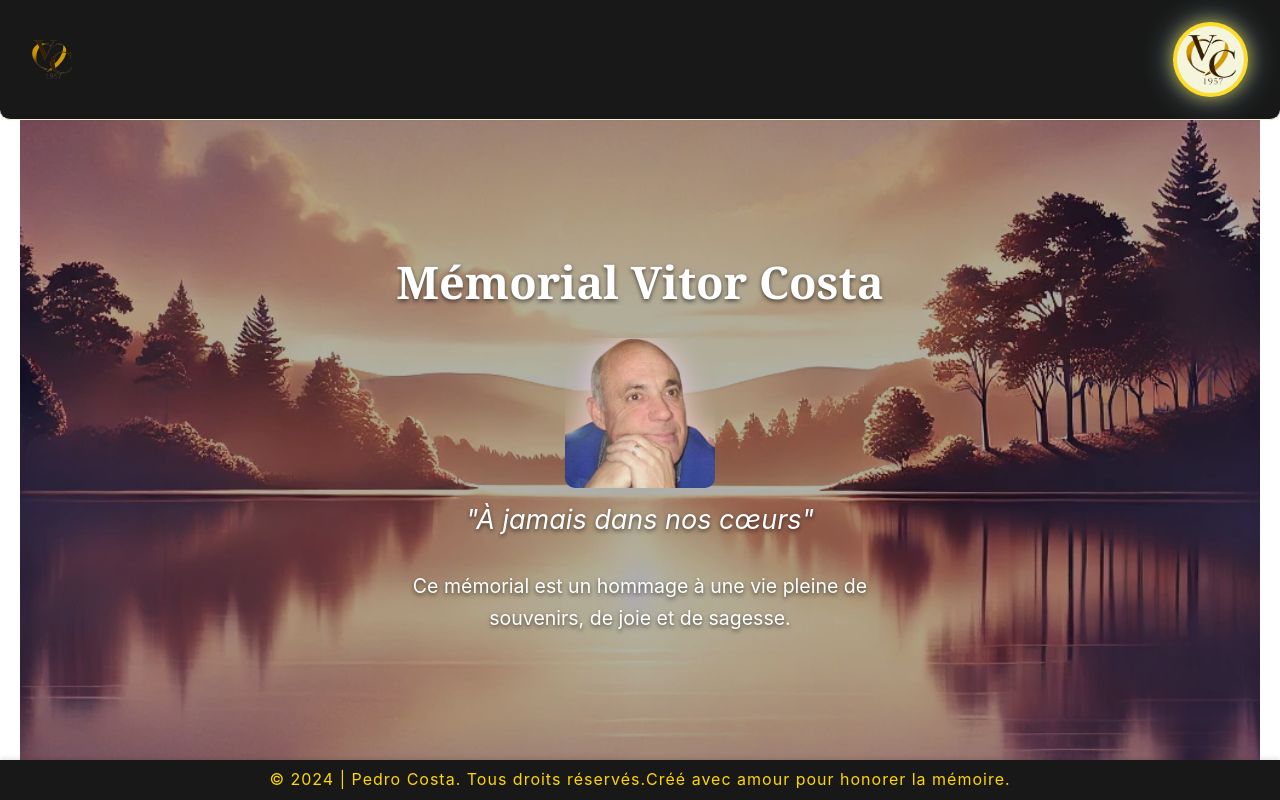
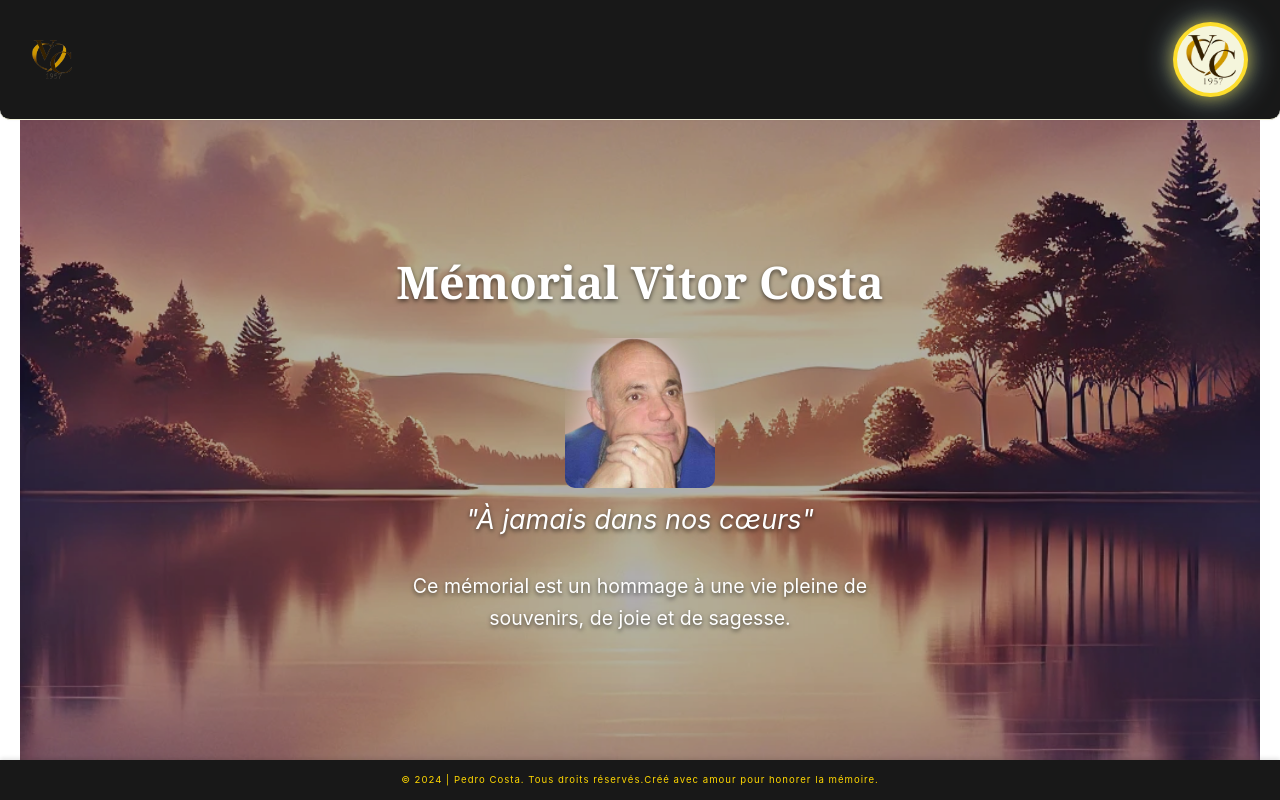
Before and after one commit to Poetta12/memorial_VC, a Vue app: page / in a window 1280 px wide. Built offline with nearby package versions, Linux system fonts and the light colour scheme.

Commit message:
credits size correction

```diff
--- a/src/components/FooterComp.vue
+++ b/src/components/FooterComp.vue
@@ -48,7 +48,7 @@ footer {
 
 .footer-content p {
   margin: 0; /* Élimine le margin par défaut */
-  font-size: 1rem; /* Taille de police pour le texte */
+  font-size: .6rem; /* Taille de police pour le texte */
   letter-spacing: 1px; /* Espacement entre les lettres */
 }
 
```
